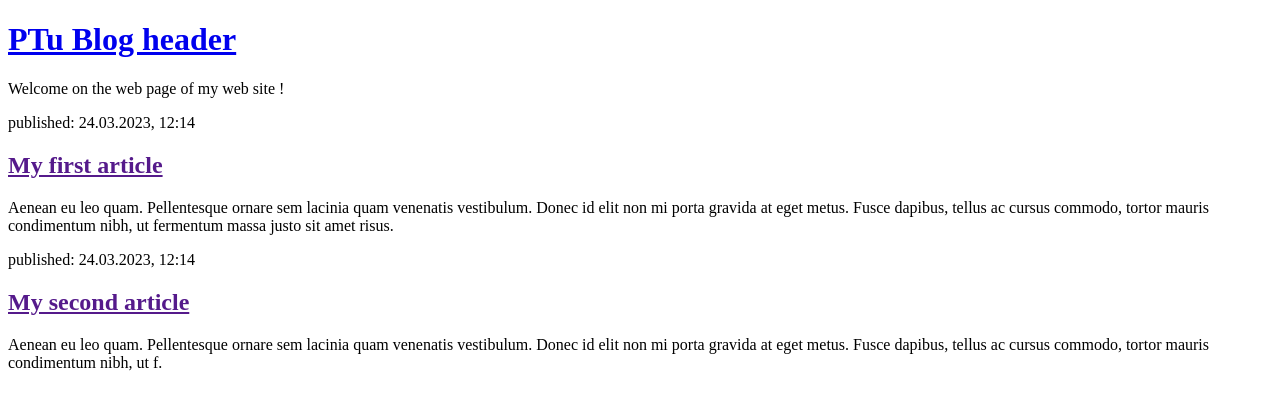
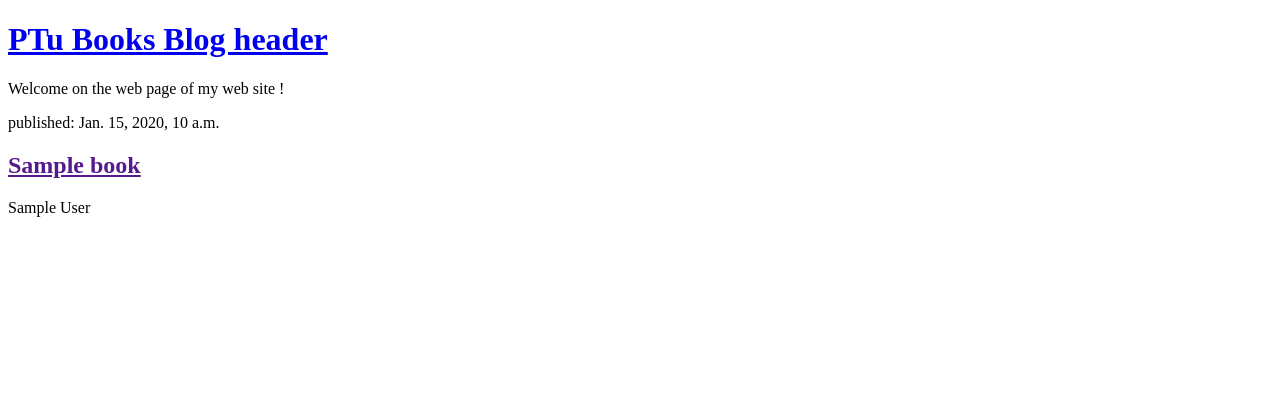
Before and after one commit to philtub/my_first_booklist, a Django app: page / in a window 1280 px wide. Shown: the top 410 px of the page. Run offline with Django 4.2, Linux system fonts and the light colour scheme; tables that the repository leaves empty hold one stand-in row (values such as "Sample post").

Commit message:
Modified templates to display books fron the db

```diff
--- a/booklist/models.py
+++ b/booklist/models.py
@@ -6,7 +6,8 @@ from django.utils import timezone
 
 class Book(models.Model):
     title = models.CharField(max_length=200)
-    author = models.ForeignKey(settings.AUTH_USER_MODEL, on_delete=models.CASCADE)
+    #author = models.ForeignKey(settings.AUTH_USER_MODEL, on_delete=models.CASCADE)
+    author = models.CharField(max_length=200)
     published_date = models.DateTimeField(blank=True, null=True)
 
     def publish(self):
--- a/booklist/templates/booklist/book_list.html
+++ b/booklist/templates/booklist/book_list.html
@@ -1,24 +1,20 @@
 <!DOCTYPE html>
 <html>
     <head>
-        <title>{{ title }}</title>
+        <title>Page d'accueil PhilTub</title>
     </head>
     <body>
         <header>
-            <h1><a href="/">PTu Blog header</a></h1>
+            <h1><a href="/">PTu Books Blog header</a></h1>
             <p>Welcome on the web page of my web site !</p>
         </header>
 
-        <article>
-            <time>published: 24.03.2023, 12:14</time>
-            <h2><a href="">My first article</a></h2>
-            <p>Aenean eu leo quam. Pellentesque ornare sem lacinia quam venenatis vestibulum. Donec id elit non mi porta gravida at eget metus. Fusce dapibus, tellus ac cursus commodo, tortor mauris condimentum nibh, ut fermentum massa justo sit amet risus.</p>
-        </article>
-
-        <article>
-            <time>published: 24.03.2023, 12:14</time>
-            <h2><a href="">My second article</a></h2>
-            <p>Aenean eu leo quam. Pellentesque ornare sem lacinia quam venenatis vestibulum. Donec id elit non mi porta gravida at eget metus. Fusce dapibus, tellus ac cursus commodo, tortor mauris condimentum nibh, ut f.</p>
-        </article>
+        {% for book in books %}
+            <article>
+                <time>published: {{ book.published_date }}</time>
+                <h2><a href="">{{ book.title }}</a></h2>
+                <p>{{ book.author|linebreaksbr }}</p>
+            </article>
+        {% endfor %}
     </body>
 </html>
--- a/booklist/views.py
+++ b/booklist/views.py
@@ -1,5 +1,9 @@
 from django.shortcuts import render
+from django.utils import timezone
+from .models import Book
 
 def book_list (request):
-    context = {'title': 'Page d\'accueil de PhilTub'}
-    return render (request, 'booklist/book_list.html', context)
+    ######context = {'title': 'Page d\'accueil PhilTub'}
+    books = Book.objects.filter(published_date__lte=timezone.now()).order_by('published_date')
+    ######return render (request, 'booklist/book_list.html', context)
+    return render (request, 'booklist/book_list.html', {'books':books})
```
Also changed, not shown: booklist/migrations/0002_alter_book_author.py (added).
